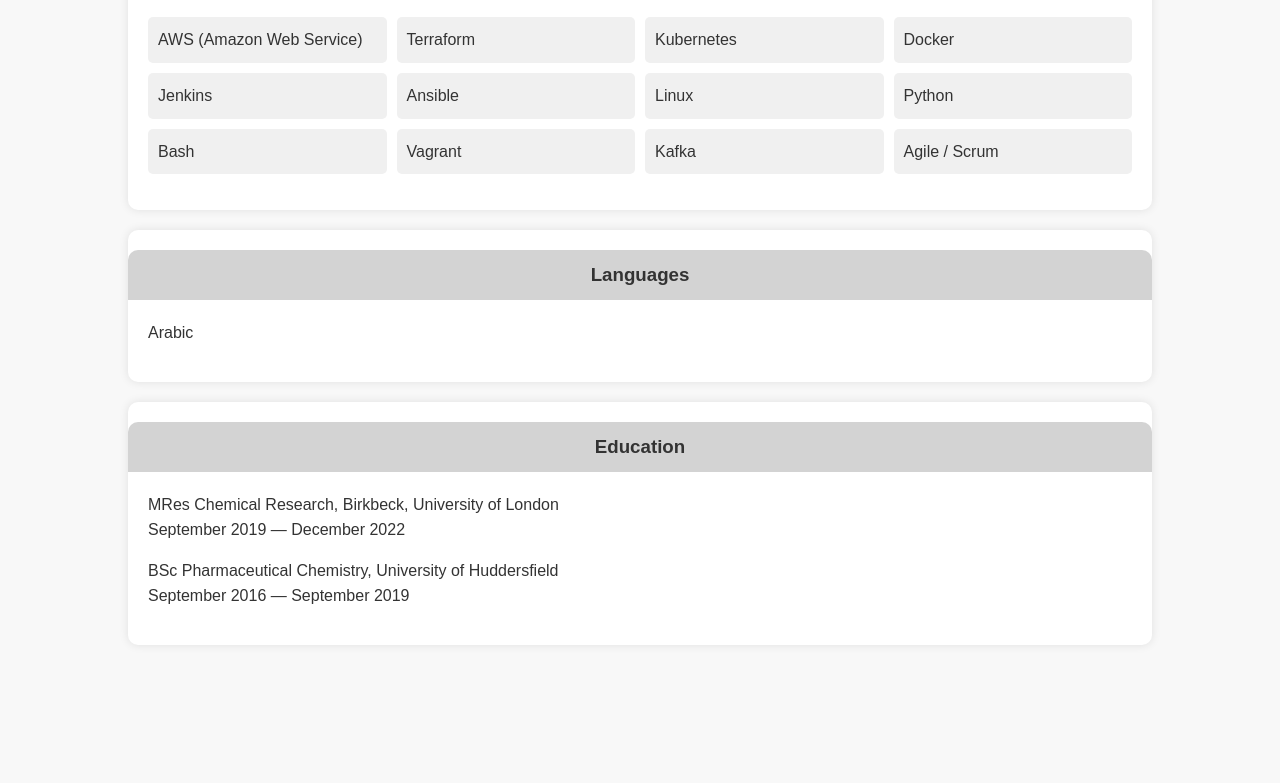
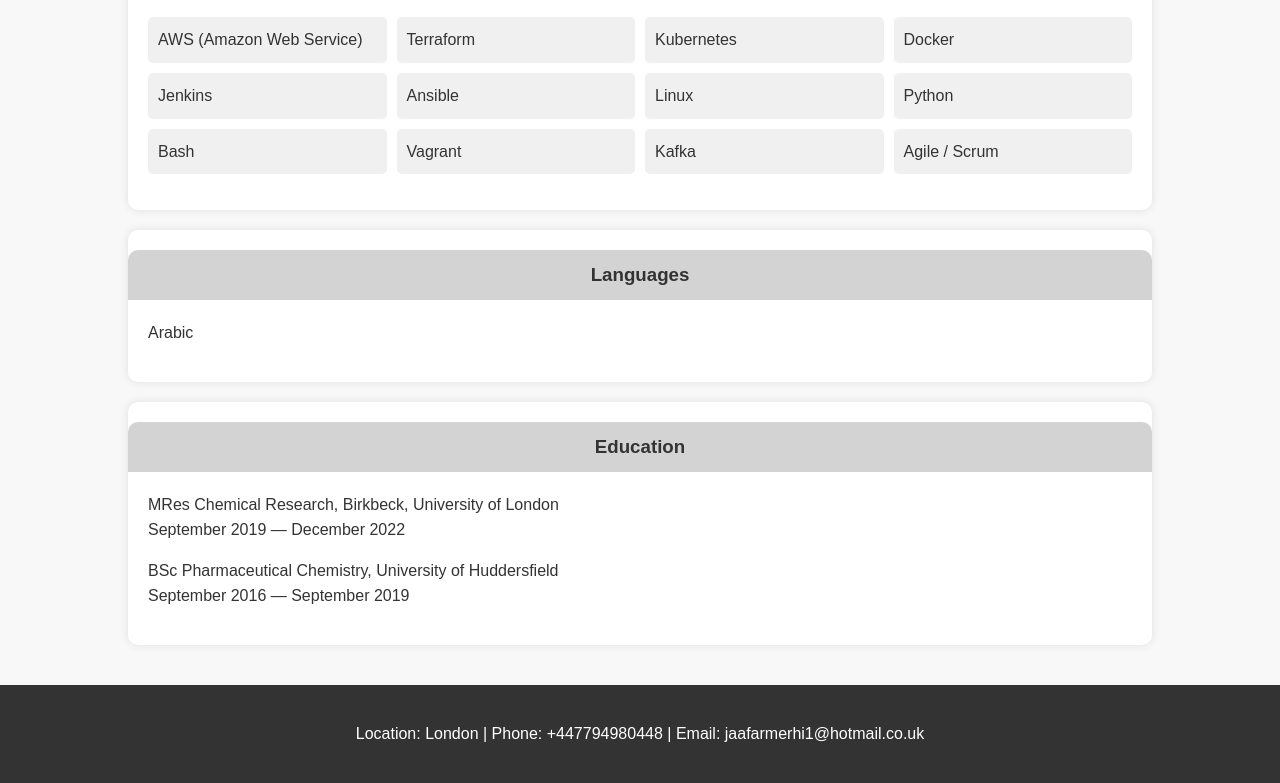
Before and after one commit to JMerhi01/Interactive-Web-Terminal, a plain HTML site: page Static_Website/showcv.html in a window 1280 px wide. Shown: the part 1168-1951 px from the top of the page. Before the commit the page ends 1853 px from the top, so only its background shows below. Drawn offline with Linux system fonts and the light colour scheme.

Commit message:
finished cv

```diff
--- a/Static_Website/showcv.html
+++ b/Static_Website/showcv.html
@@ -118,3 +118,9 @@
             </ul>
         </section>
     </div>
+
+    <footer>
+        <p>Location: London | Phone: +447794980448 | Email: jaafarmerhi1@hotmail.co.uk</p>
+    </footer>
+</body>
+</html>
```
